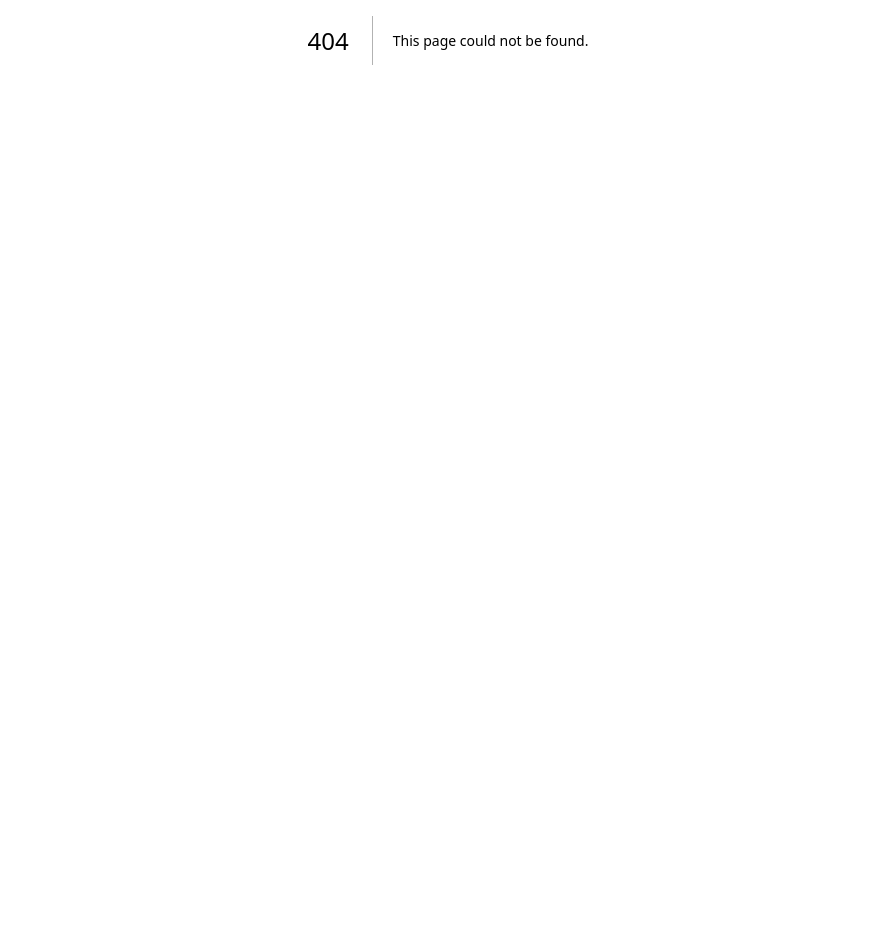
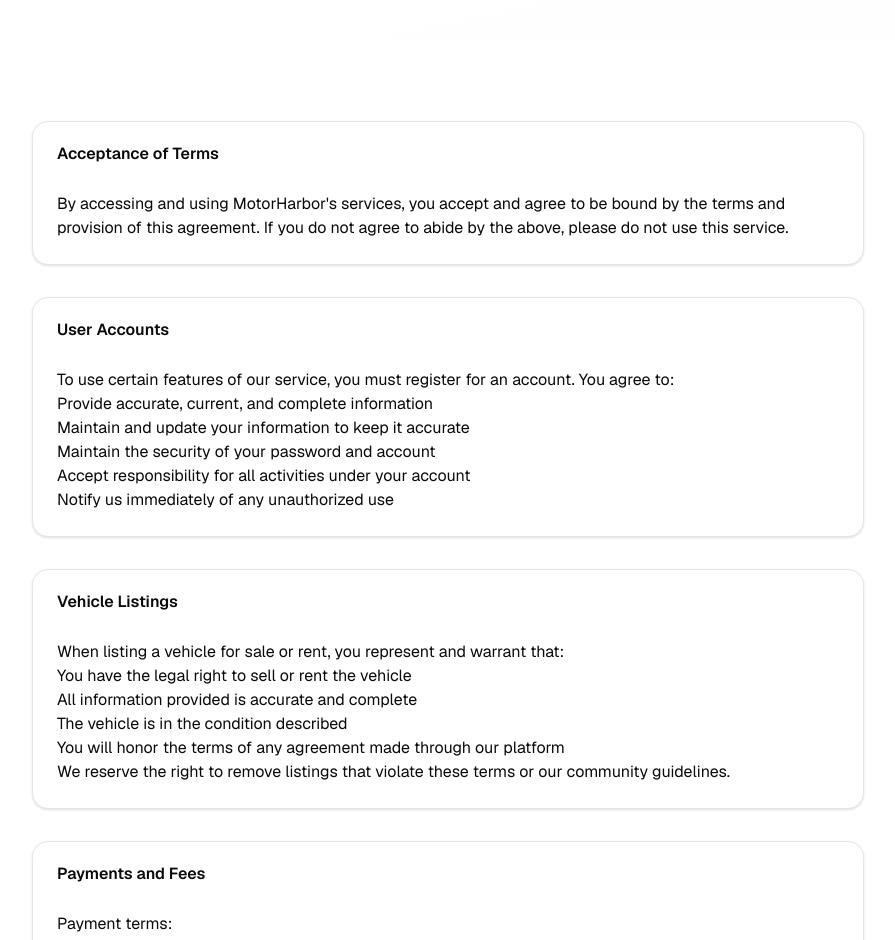
Before and after one commit to derksKCodes/car-hire-dealership-platform, a Next.js app: page /terms in a window 1280 px wide. Before the commit this address had no page. Shown: the part 360-1300 px from the top of the page, without its empty margins (192-1087 px from the left). Before the commit the page ends 800 px from the top, so only its background shows below. Built offline with nearby package versions, Linux system fonts and the light colour scheme; no server answers.

Commit message:
Add terms page directory

```diff
--- /dev/null
+++ b/app/terms/page.tsx
@@ -0,0 +1,167 @@
+import { Navbar } from "@/components/navbar"
+import { Footer } from "@/components/footer"
+import { Card, CardContent, CardHeader, CardTitle } from "@/components/ui/card"
+
+export default function TermsPage() {
+  return (
+    <div className="min-h-screen bg-background">
+      <Navbar />
+
+      <main className="pt-16">
+        {/* Hero Section */}
+        <section className="bg-gradient-to-br from-primary/10 via-background to-secondary/10 py-20">
+          <div className="max-w-7xl mx-auto px-4 sm:px-6 lg:px-8 text-center">
+            <h1 className="text-4xl md:text-6xl font-bold text-foreground mb-6 text-balance">Terms of Service</h1>
+            <p className="text-xl text-muted-foreground max-w-3xl mx-auto text-pretty">
+              Please read these terms carefully before using our services.
+            </p>
+          </div>
+        </section>
+
+        {/* Terms Content */}
+        <section className="py-20">
+          <div className="max-w-4xl mx-auto px-4 sm:px-6 lg:px-8">
+            <div className="space-y-8">
+              <Card>
+                <CardHeader>
+                  <CardTitle>Acceptance of Terms</CardTitle>
+                </CardHeader>
+                <CardContent className="prose prose-gray max-w-none">
+                  <p>
+                    By accessing and using MotorHarbor's services, you accept and agree to be bound by the terms and
+                    provision of this agreement. If you do not agree to abide by the above, please do not use this
+                    service.
+                  </p>
+                </CardContent>
+              </Card>
+
+              <Card>
+                <CardHeader>
+                  <CardTitle>User Accounts</CardTitle>
+                </CardHeader>
+                <CardContent className="prose prose-gray max-w-none">
+                  <p>To use certain features of our service, you must register for an account. You agree to:</p>
+                  <ul>
+                    <li>Provide accurate, current, and complete information</li>
+                    <li>Maintain and update your information to keep it accurate</li>
+                    <li>Maintain the security of your password and account</li>
+                    <li>Accept responsibility for all activities under your account</li>
+                    <li>Notify us immediately of any unauthorized use</li>
+                  </ul>
+                </CardContent>
+              </Card>
+
+              <Card>
+                <CardHeader>
+                  <CardTitle>Vehicle Listings</CardTitle>
+                </CardHeader>
+                <CardContent className="prose prose-gray max-w-none">
+                  <p>When listing a vehicle for sale or rent, you represent and warrant that:</p>
+                  <ul>
+                    <li>You have the legal right to sell or rent the vehicle</li>
+                    <li>All information provided is accurate and complete</li>
+                    <li>The vehicle is in the condition described</li>
+                    <li>You will honor the terms of any agreement made through our platform</li>
+                  </ul>
+                  <p>We reserve the right to remove listings that violate these terms or our community guidelines.</p>
+                </CardContent>
+              </Card>
+
+              <Card>
+                <CardHeader>
+                  <CardTitle>Payments and Fees</CardTitle>
+                </CardHeader>
+                <CardContent className="prose prose-gray max-w-none">
+                  <p>Payment terms:</p>
+                  <ul>
+                    <li>All prices are displayed in the local currency</li>
+                    <li>Payment is due at the time of booking or purchase</li>
+                    <li>We may charge service fees for certain transactions</li>
+                    <li>Refunds are subject to our cancellation policy</li>
+                    <li>You are responsible for any applicable taxes</li>
+                  </ul>
+                </CardContent>
+              </Card>
+
+              <Card>
+                <CardHeader>
+                  <CardTitle>Prohibited Uses</CardTitle>
+                </CardHeader>
+                <CardContent className="prose prose-gray max-w-none">
+                  <p>You may not use our service:</p>
+                  <ul>
+                    <li>For any unlawful purpose or to solicit others to perform unlawful acts</li>
+                    <li>
+                      To violate any international, federal, provincial, or state regulations, rules, laws, or local
+                      ordinances
+                    </li>
+                    <li>
+                      To infringe upon or violate our intellectual property rights or the intellectual property rights
+                      of others
+                    </li>
+                    <li>To harass, abuse, insult, harm, defame, slander, disparage, intimidate, or discriminate</li>
+                    <li>To submit false or misleading information</li>
+                  </ul>
+                </CardContent>
+              </Card>
+
+              <Card>
+                <CardHeader>
+                  <CardTitle>Limitation of Liability</CardTitle>
+                </CardHeader>
+                <CardContent className="prose prose-gray max-w-none">
+                  <p>
+                    MotorHarbor acts as a platform connecting buyers, sellers, and renters. We are not responsible for:
+                  </p>
+                  <ul>
+                    <li>The condition, safety, or legality of vehicles listed</li>
+                    <li>The truth or accuracy of listings</li>
+                    <li>The ability of users to complete transactions</li>
+                    <li>Any disputes between users</li>
+                  </ul>
+                  <p>Our liability is limited to the maximum extent permitted by law.</p>
+                </CardContent>
+              </Card>
+
+              <Card>
+                <CardHeader>
+                  <CardTitle>Termination</CardTitle>
+                </CardHeader>
+                <CardContent className="prose prose-gray max-w-none">
+                  <p>
+                    We may terminate or suspend your account and access to our service immediately, without prior notice
+                    or liability, for any reason, including breach of these Terms.
+                  </p>
+                  <p>Upon termination, your right to use the service will cease immediately.</p>
+                </CardContent>
+              </Card>
+
+              <Card>
+                <CardHeader>
+                  <CardTitle>Contact Information</CardTitle>
+                </CardHeader>
+                <CardContent>
+                  <p>If you have any questions about these Terms of Service, please contact us:</p>
+                  <div className="mt-4 space-y-2">
+                    <p>
+                      <strong>Email:</strong> legal@motorharbor.com
+                    </p>
+                    <p>
+                      <strong>Phone:</strong> +254 700 123 456
+                    </p>
+                    <p>
+                      <strong>Address:</strong> MotorHarbor Ltd., Westlands, Nairobi, Kenya
+                    </p>
+                  </div>
+                  <p className="mt-4 text-sm text-muted-foreground">Last updated: January 2025</p>
+                </CardContent>
+              </Card>
+            </div>
+          </div>
+        </section>
+      </main>
+
+      <Footer />
+    </div>
+  )
+}
```
